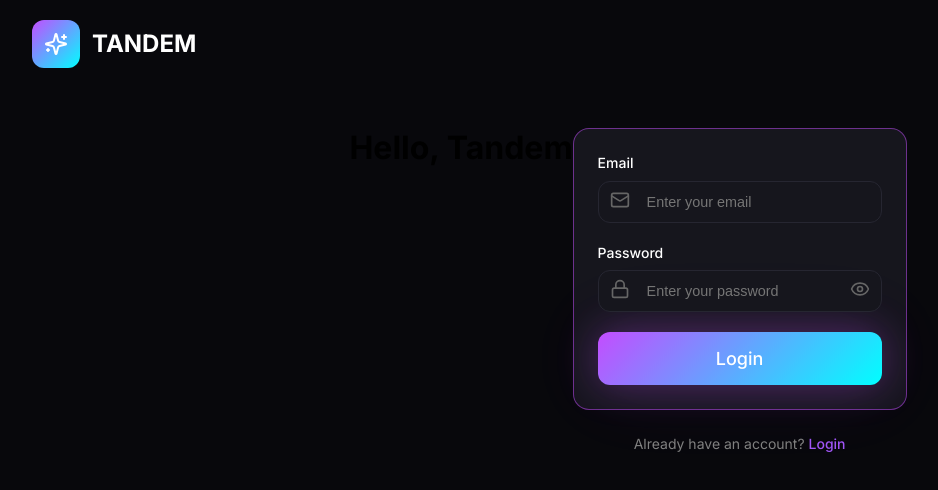
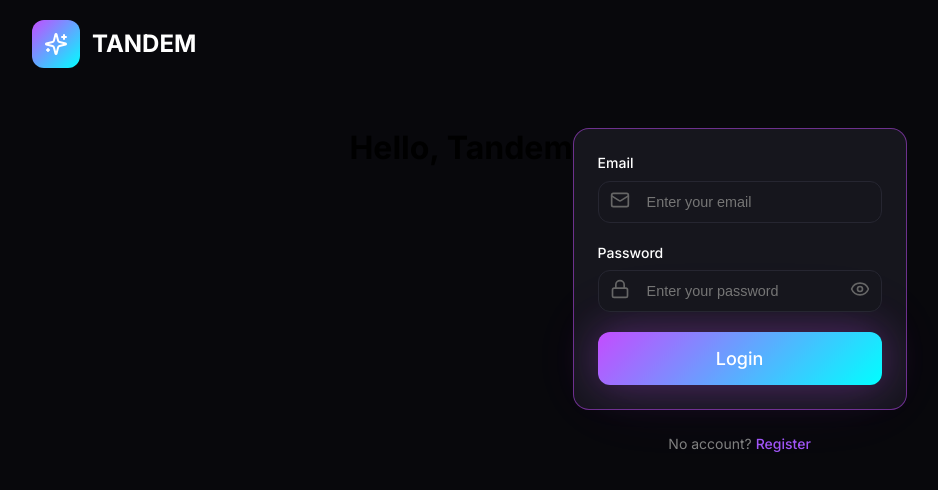
Before and after one commit to ansivgit/fe-course-2025Q3-final, a React (Vite) app: page / in a window 1280 px wide. Shown: the top 490 px of the page, without its empty margins (12-950 px from the left). Built offline with nearby package versions, Linux system fonts and the light colour scheme.

Commit message:
feat: 15 - change register mode

```diff
--- a/src/App.tsx
+++ b/src/App.tsx
@@ -9,7 +9,7 @@ export function App(): ReactElement {
   return (
     <Layout>
       <h1>Hello, Tandem</h1>
-      <LoginForm isRegistered={false} />
+      <LoginForm />
     </Layout>
   );
 }
```
